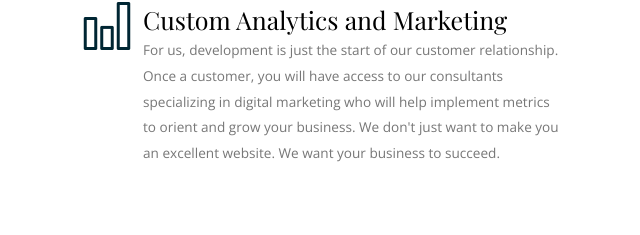
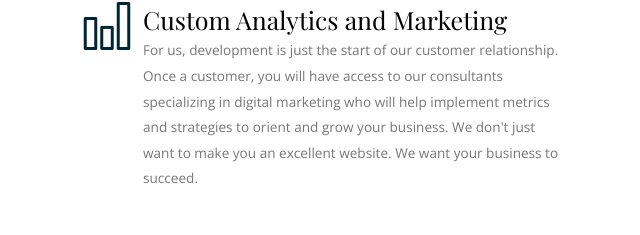
Before and after one commit to naveenailawadi/EntreDevelopersLabSite, a Flask app: page /my_home in a window 1280 px wide. Shown: the part 1100-1335 px from the top of the page, without its empty margins (597-1237 px from the left). Run offline with Flask 2, Linux system fonts and the light colour scheme; some web fonts are replaced.

Commit message:
changed text

```diff
--- a/flaskapp/templates/my_home.html
+++ b/flaskapp/templates/my_home.html
@@ -64,7 +64,7 @@
                 <div class="margin-left-60 margin-bottom-30">
                   <h3 class="text-size-25 margin-bottom-0">Custom Analytics and Marketing</h3>
                   <p>For us, development is just the start of our customer relationship. Once a customer, you will have access
-                    to our consultants specializing in digital marketing who will help implement metrics to orient and grow your business.
+                    to our consultants specializing in digital marketing who will help implement metrics and strategies to orient and grow your business.
                     We don't just want to make you an excellent website. We want your business to succeed.</p>
                 </div>
               </div>
```
